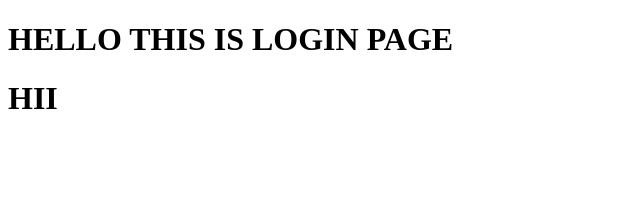
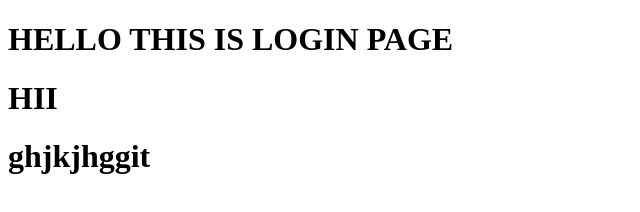
Before and after one commit to mrudhul-1/newRepository, a plain HTML site: page index.html in a window 1280 px wide. Shown: the whole page, without its empty margins (0-640 px from the left). Drawn offline with Linux system fonts and the light colour scheme.

Commit message:
other data is added

```diff
--- a/index.html
+++ b/index.html
@@ -8,5 +8,6 @@
 <body>
     <h1>HELLO THIS IS LOGIN PAGE</h1>
     <h1>HII</h1>
+    <h1>ghjkjhggit </h1>
 </body>
 </html>
```
